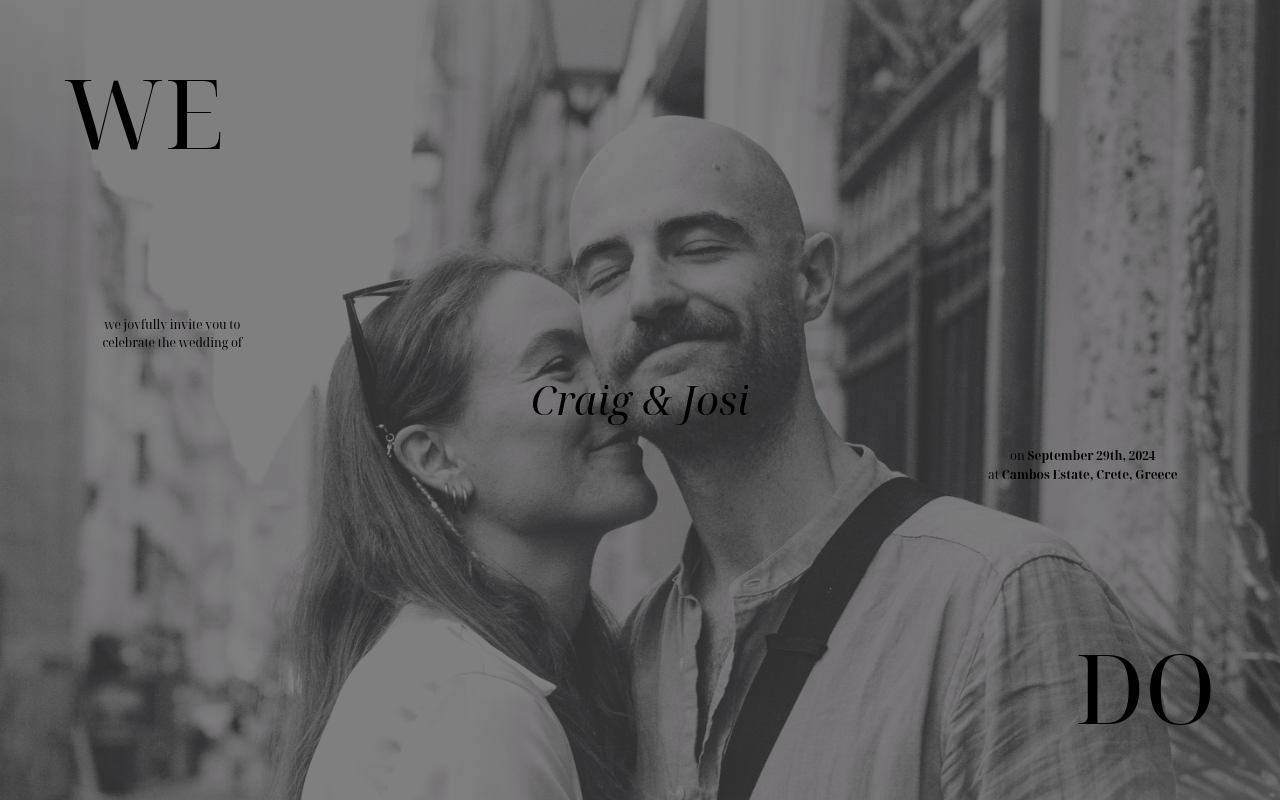
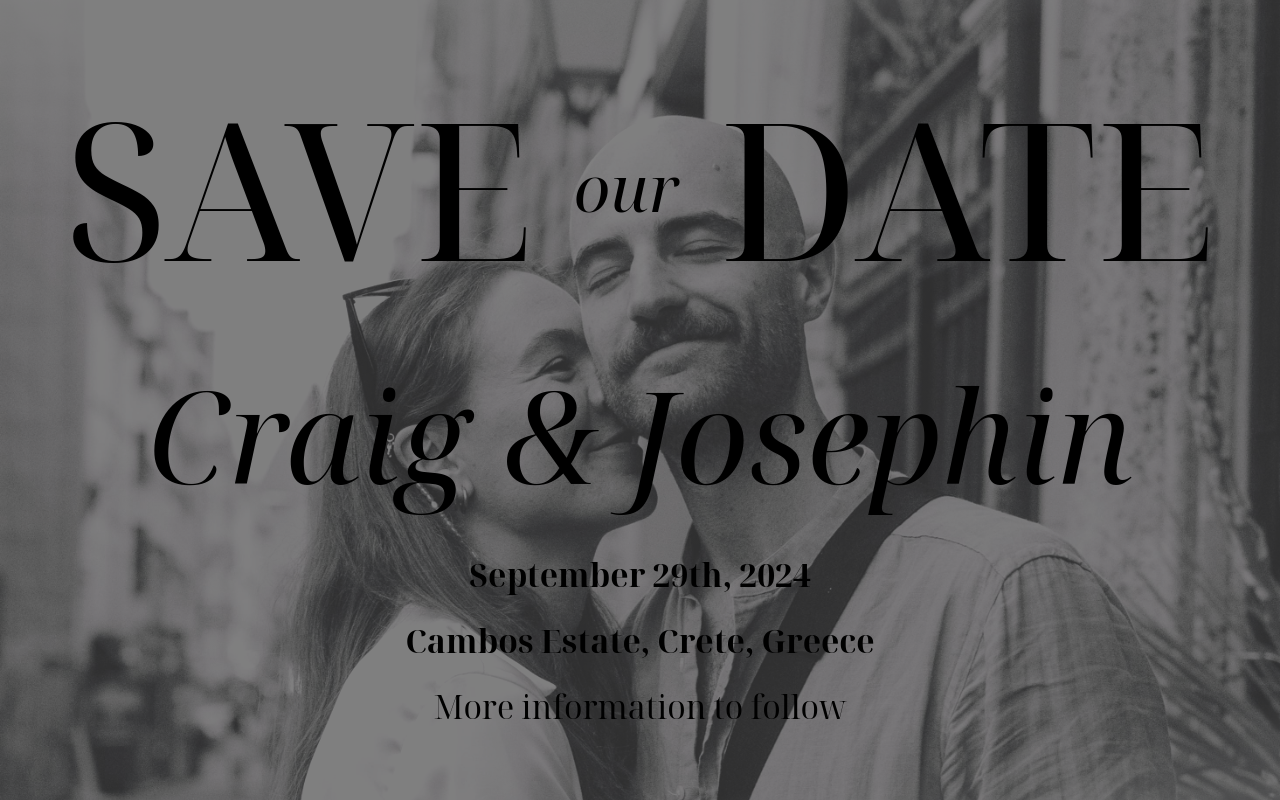
Before and after one commit to sendcraig/crasi-wedding, a React (Create React App) app: page / in a window 1280 px wide. Built offline with nearby package versions, Linux system fonts and the light colour scheme; a web font is replaced by a local one.

Commit message:
SAVE THE DATE layout

```diff
--- a/package.json
+++ b/package.json
@@ -11,6 +11,7 @@
     "@types/react-dom": "^18.2.15",
     "react": "^18.2.0",
     "react-dom": "^18.2.0",
+    "react-fitty": "^1.0.1",
     "react-scripts": "5.0.1",
     "typescript": "^4.9.5",
     "web-vitals": "^2.1.4"
--- a/src/App.module.scss
+++ b/src/App.module.scss
@@ -51,13 +51,15 @@
 .container {
   width: 100vw;
   height: 100vh;
+  display: flex;
+  justify-content: center;
 
 }
 
 .contentContainer {
   width: 100%;
   height: 100%;
-  max-width: 1400px;
+  max-width: 1800px;
   padding: 3vw 5vw;
 
   display: flex;
@@ -69,11 +71,21 @@
 // ----------------
 
 .heroTextContainer {
-
+ display: flex;
+  align-items: center;
+  justify-content: space-between;
+  gap: 3vw;
 }
 
 .heroText {
+  font-size: min(15vw, 225px);
   font-weight: 300;
+}
+
+.smallHeroText {
+  font-size: min(5vw, 96px);
+  font-weight: 300;
+  font-style: italic;
 }
 
 .mainTextContainer {
@@ -82,21 +94,26 @@
   align-items: center;
   gap: 2vh;
   text-align: center;
+  margin-bottom: 5vh;
 }
 
 .nameText {
-  font-size: 5vh;
-  font-weight: 300;
+  font-size: 10vw;
+  font-weight: 100;
   font-style: italic;
 
 }
 
-.bodyText {
-  font-weight: 300;
+.infoTextBold {
+  font-size: 2.5vw;
+  font-weight: 700;
   margin: 0 3vw;
 }
 
-
+.infoText {
+  font-size: 2.5vw;
+  font-weight: 300;
+}
 
 .infoBoxContainer {
   background-color: rgba(170, 175, 153, 0.9);
--- a/src/App.tsx
+++ b/src/App.tsx
@@ -8,22 +8,17 @@ function App() {
     <div className={styles.container}>
       <Background />
       <div className={styles.contentContainer}>
-        <h1 className={cx(styles.heroText)}>WE</h1>
+        <div className={styles.heroTextContainer}>
+          <h1 className={cx(styles.heroText)}>SAVE</h1>
+          <h2 className={styles.smallHeroText}>our</h2>
+          <h1 className={cx(styles.heroText)}>DATE</h1>
+        </div>
         <div className={styles.mainTextContainer}>
-          <h3 className={styles.bodyText} style={{ alignSelf: 'flex-start' }}>
-            we joyfully invite you to
-            <br />
-            celebrate the wedding of
-          </h3>
-          <h2 className={styles.nameText}>Craig & Josi</h2>
-          <h3 className={styles.bodyText} style={{ alignSelf: 'flex-end' }}>
-            on <b>September 29th, 2024</b> <br />
-            at <b>Cambos Estate, Crete, Greece</b>
-          </h3>
+          <h2 className={styles.nameText}>Craig & Josephin</h2>
+          <h3 className={styles.infoTextBold}>September 29th, 2024</h3>
+          <h3 className={styles.infoTextBold}>Cambos Estate, Crete, Greece</h3>
+          <h3 className={styles.infoText}>More information to follow</h3>
         </div>
-        <h1 className={cx(styles.heroText)} style={{ alignSelf: 'flex-end' }}>
-          DO
-        </h1>
       </div>
     </div>
   );
--- a/src/global.module.scss
+++ b/src/global.module.scss
@@ -21,15 +21,3 @@ h1, h2, h3, h4, h5, h6, p, a {
   margin: 0;
   padding: 0;
 }
-
-h1 {
-  font-size: 12vh;
-}
-
-h2 {
-  font-size: 4vh;
-}
-
-h3 {
-  font-size: 1.5vh;
-}
```
Also changed, not shown: 1 other file (tests, documents, lock files or other folders).
